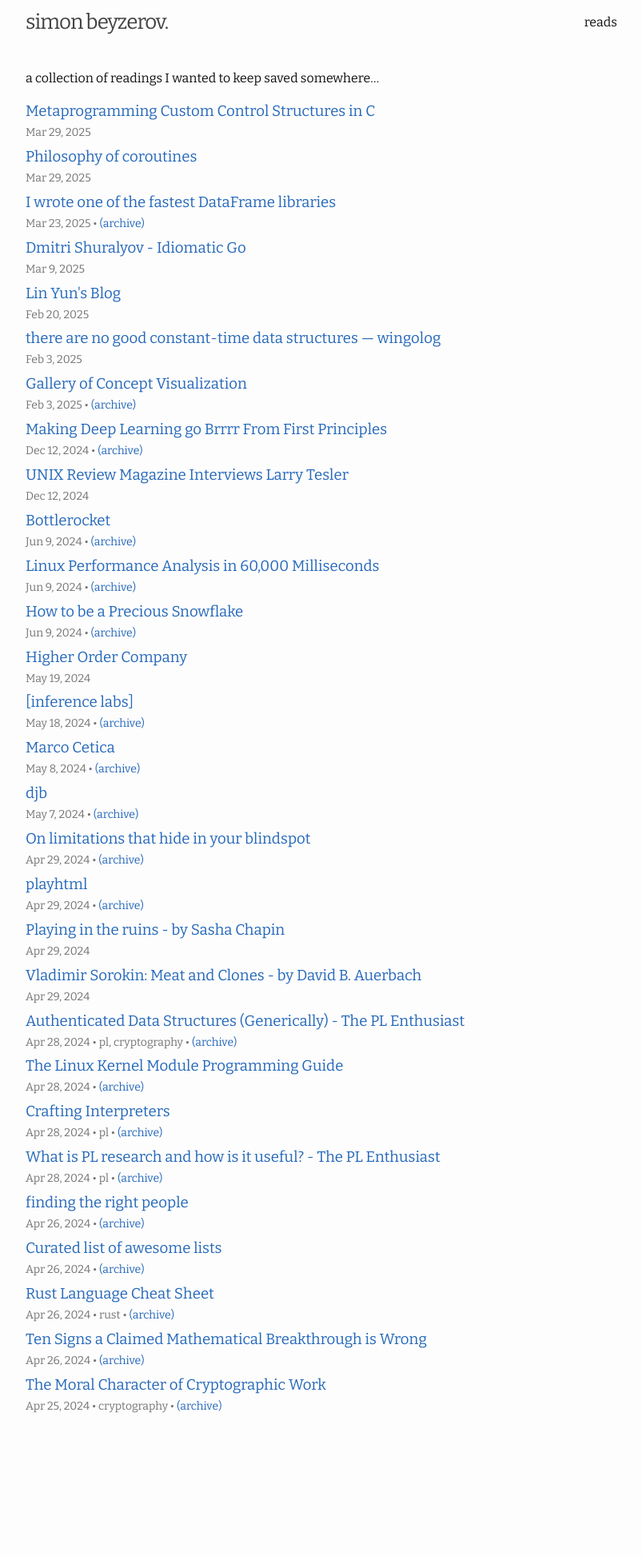
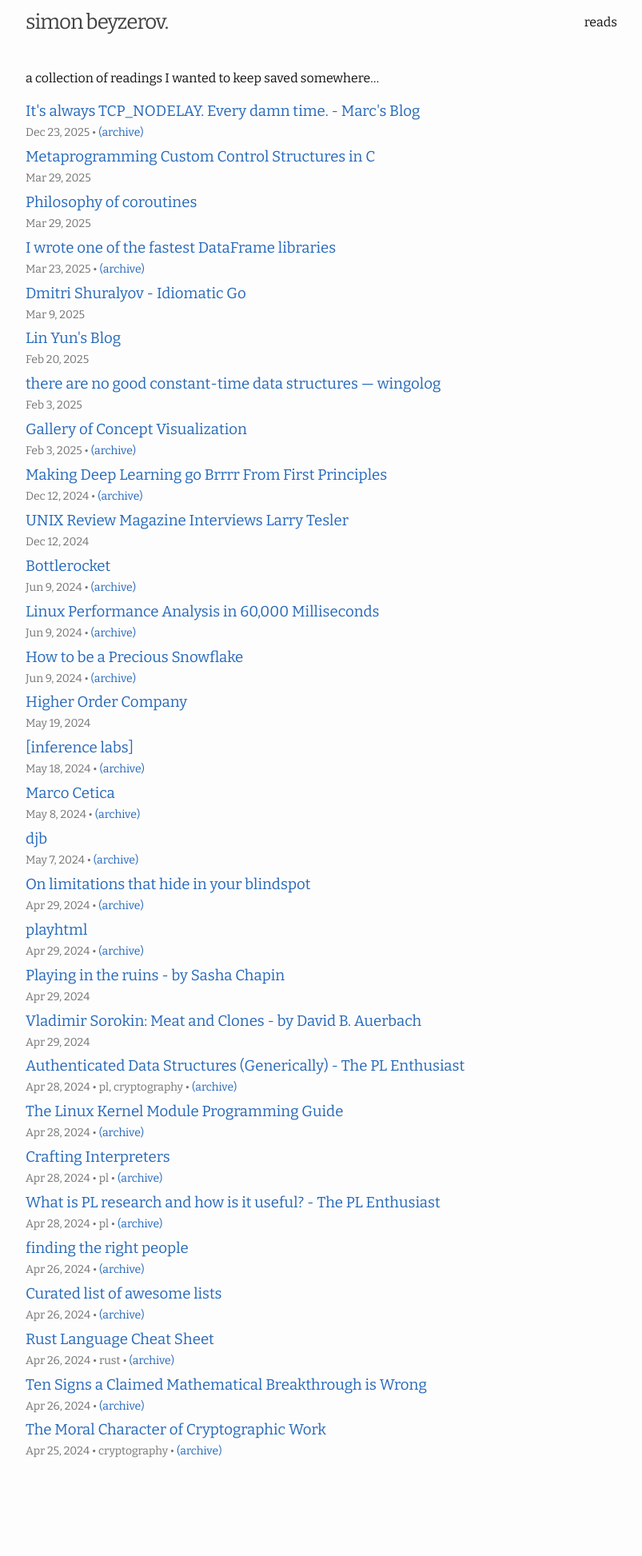
Before and after one commit to sim15/sim15.github.io, a Jekyll site: the page built from bookmarks.md, in a window 1280 px wide. Shown: the whole page at 80% size, without its empty margins (238-1041 px from the left). Built offline with Jekyll 4.4.1, drawn with Linux system fonts in a browser that asks for light colours; before the commit the page ends 1890 px from its top, so only the background shows below that.

Commit message:
Bookmark It's always TCP_NODELAY. Every damn time. - Marc's Blog

```diff
--- a/_data/bookmarks.json
+++ b/_data/bookmarks.json
@@ -355,5 +355,17 @@
     "url": "https://www.chiark.greenend.org.uk/~sgtatham/mp/",
     "type": "",
     "altTitle": "Metaprogramming custom control structures in C"
+  },
+  {
+    "title": "It's always TCP_NODELAY. Every damn time. - Marc's Blog",
+    "site": "",
+    "author": "Marc Brooker",
+    "date": "2025-12-23",
+    "timestamp": "2025-12-23T03:27:05.594Z",
+    "description": "",
+    "url": "https://brooker.co.za/blog/2024/05/09/nagle.html",
+    "type": "",
+    "waybackUrl": "http://web.archive.org/web/20251223000058/https://brooker.co.za/blog/2024/05/09/nagle.html",
+    "altTitle": "It's always TCP_NODELAY. Every damn time. - Marc's Blog"
   }
 ]
```
